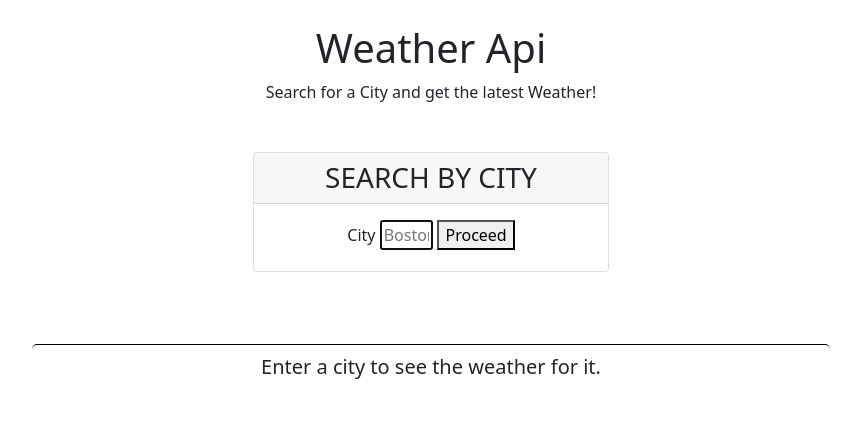
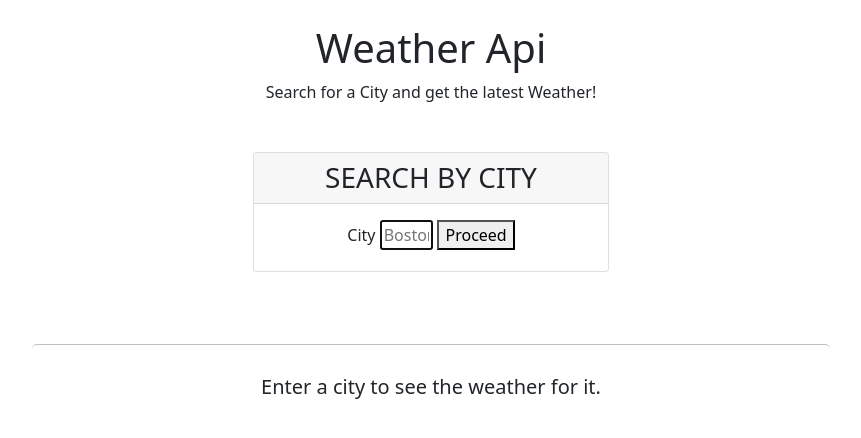
Before and after one commit to tydelgado98/weather-api, a plain HTML site: page index.html in a window 1280 px wide. Shown: the whole page, without its empty margins (209-1070 px from the left). Drawn offline with nearby package versions, Linux system fonts and the light colour scheme.

Commit message:
making css changes

```diff
--- a/assets/css/style.css
+++ b/assets/css/style.css
@@ -6,7 +6,8 @@
     margin-bottom: 10px;
     margin-left: 10px;
     padding: 10px;
-    border-top: 1px solid #000;
+    padding-top: 30px;
+    border-top: 1px solid #c2bcbc;
     border-radius: 5px;
     background-color: #fff;
 }
```
Also changed, not shown: index.html (+2 -0 lines).
